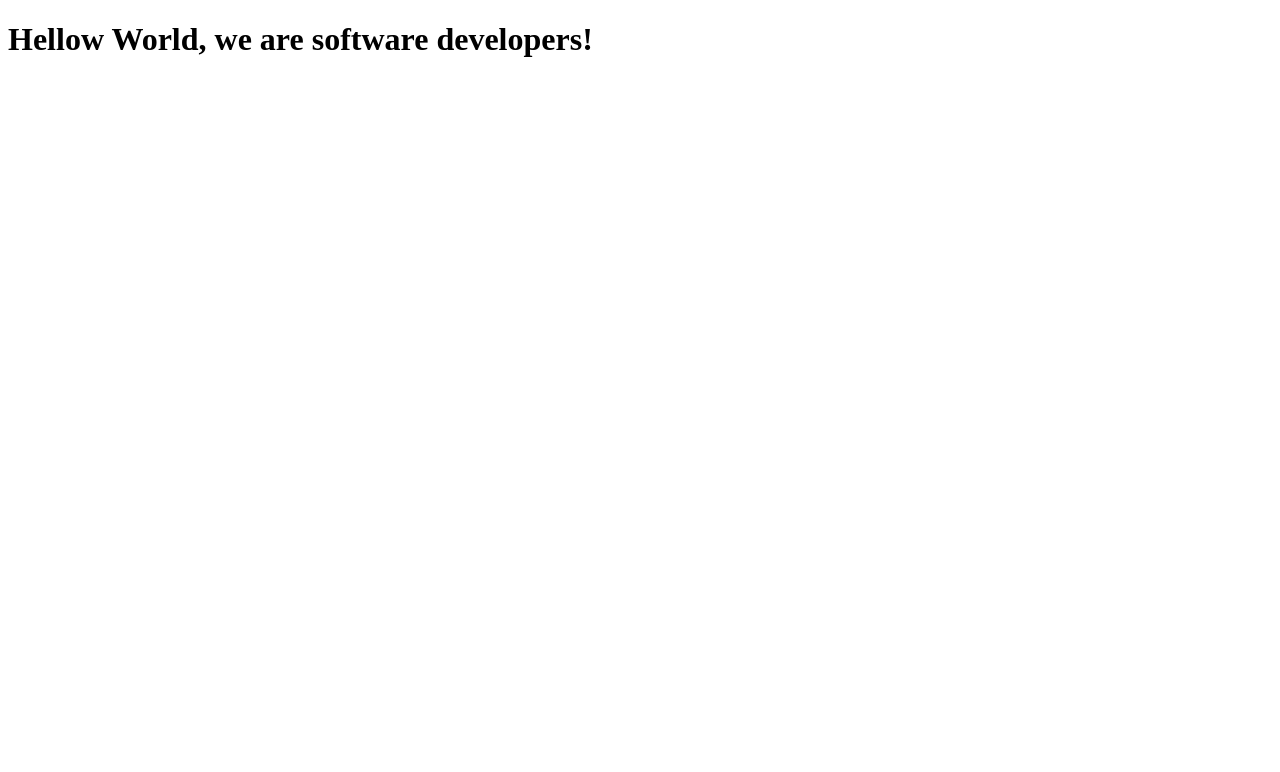
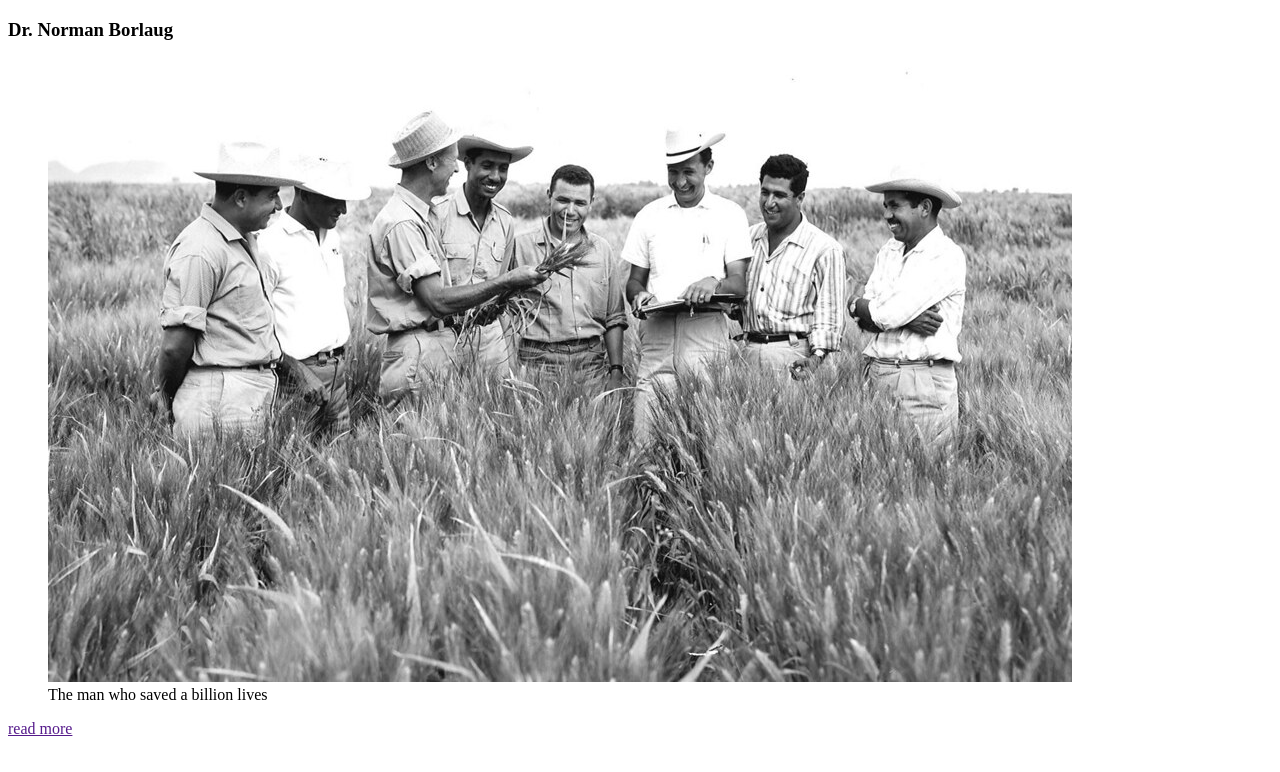
Before and after one commit to YosephM/practicepair_Yoseph_Riz, a plain HTML site: page index.html in a window 1280 px wide. Drawn offline with Linux system fonts and the light colour scheme.

Commit message:
update main page and image resource

```diff
--- a/index.html
+++ b/index.html
@@ -4,24 +4,21 @@
     <meta charset="UTF-8" />
     <title>Fork Me! FCC: Test Suite Template</title>
     <link rel="stylesheet" href="css/style.css" />
+    <script src="https://cdn.freecodecamp.org/testable-projects-fcc/v1/bundle.js"></script>
   </head>
-
+  <article id="main">
+    <article id="title">
+      <h1>Dr. Norman Borlaug</h1>
+      <figure id="img-div">
+        <img id="image" src="/resources/tribute-page-main-image.jpg" />
+        <figcaption id="img-caption">
+          The man who saved a billion lives
+        </figcaption>
+      </figure>
+      <a href="" id="tribute-link" target="_blank">read more</a>
+    </article>
+  </article>
   <body>
-    <script src="https://cdn.freecodecamp.org/testable-projects-fcc/v1/bundle.js"></script>
-
-    <!--
-
-    Hello Camper!
-
-    For now, the test suite only works in Chrome!
-    Please read the README below in the JS Editor before beginning.
-    Feel free to delete this message once you have read it.
-    Good luck and Happy Coding!
-
-    - The freeCodeCamp Team
-
-    -->
-    <h1>Hellow World, we are software developers!</h1>
     <script src="js/index.js"></script>
   </body>
 </html>
```
Also changed, not shown: resources/tribute-page-main-image.jpg (added).
